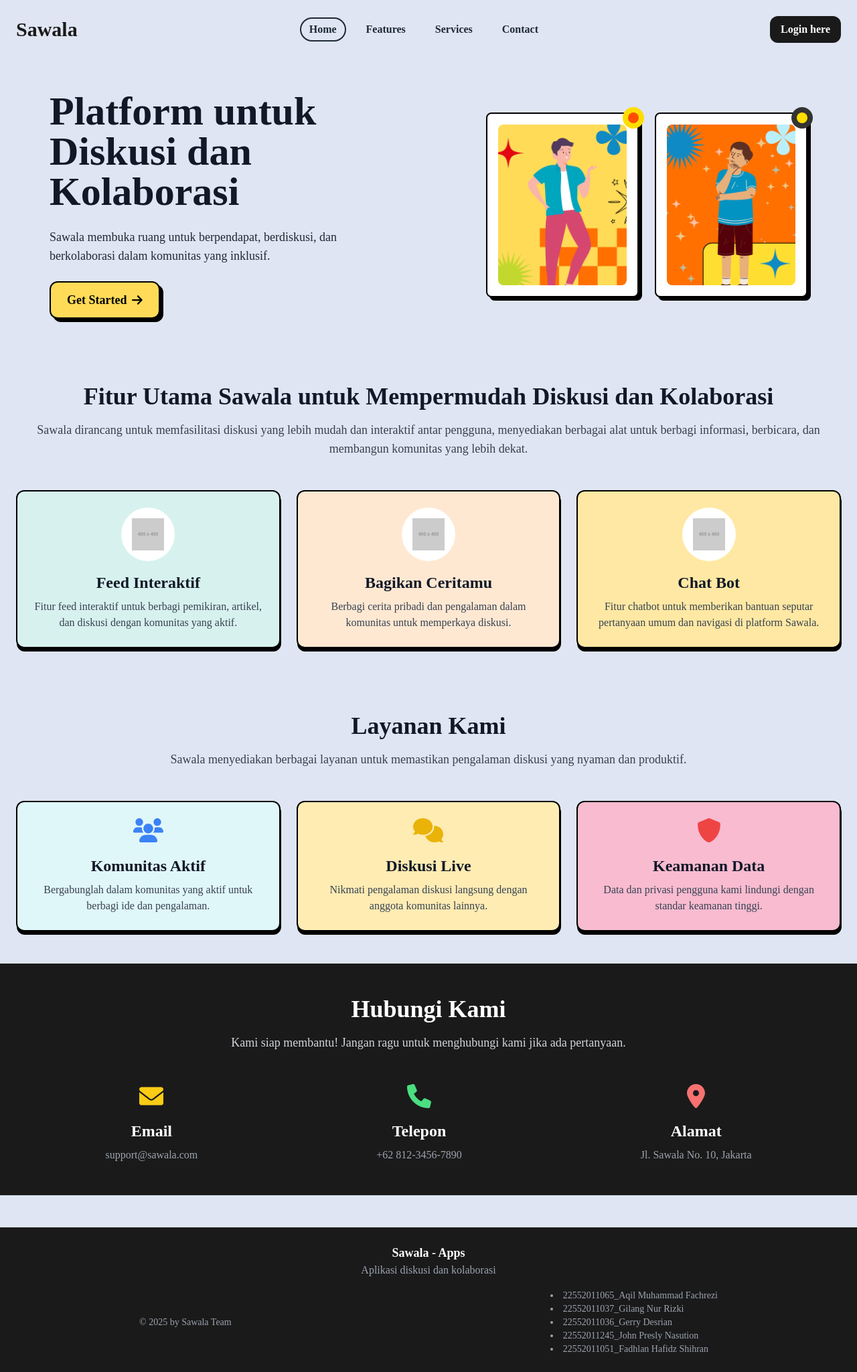
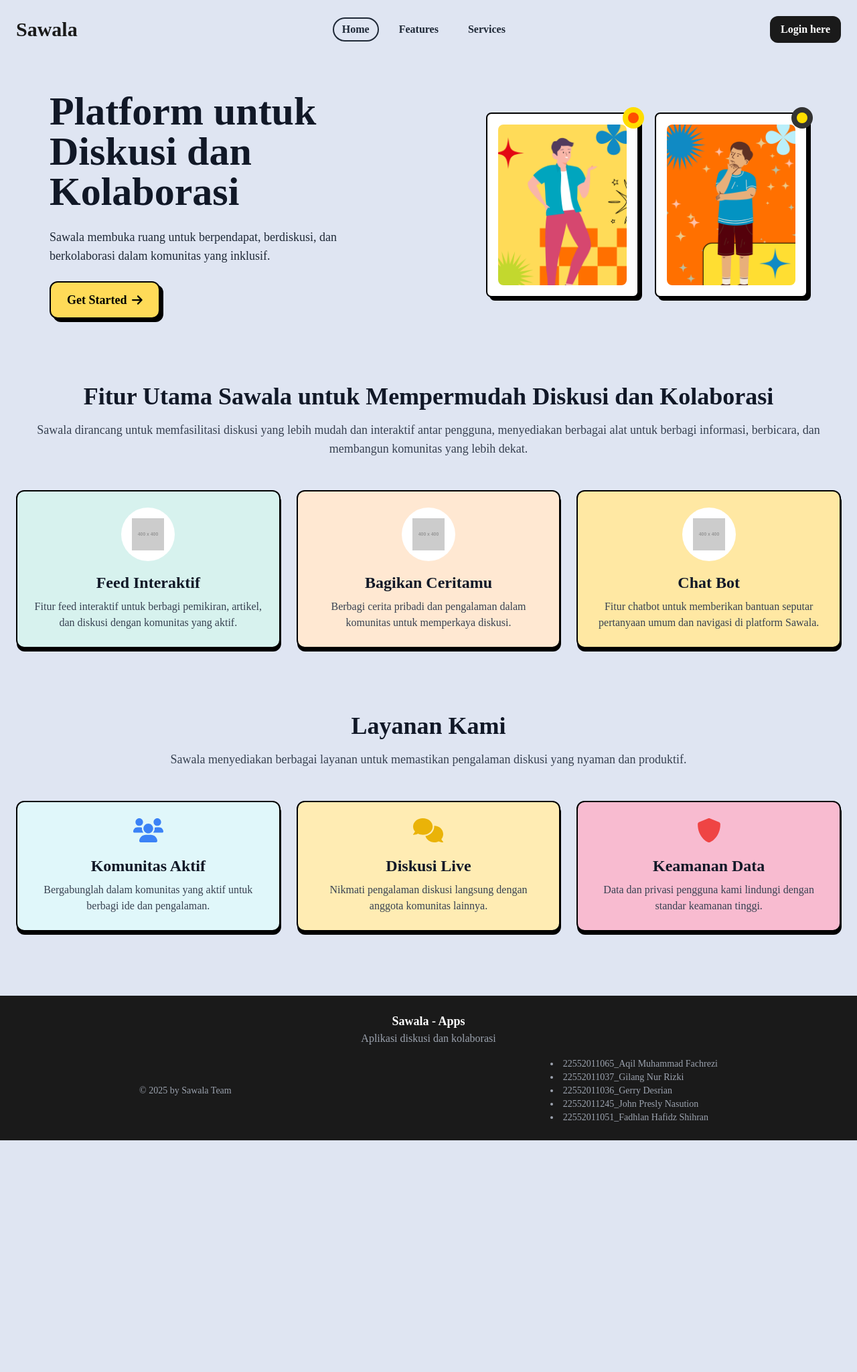
Before and after one commit to Sawala-Apps/Frontend, a PHP site: page / in a window 1280 px wide. Shown: the whole page at 67% size. After the commit the page ends 1703 px from the top, so only its background shows below. Run offline with PHP 8.4, Linux system fonts and the light colour scheme; grey boxes labelled with a size stand in for pictures from a placeholder-image service; some libraries are stand-ins or nearby versions; some web fonts are replaced.

Commit message:
delete contact

```diff
--- a/index.php
+++ b/index.php
@@ -19,7 +19,6 @@
       <a href="#" class="border-2 border-gray-800 rounded-full px-3 py-1 hover:bg-violet">Home</a>
       <a href="#features" class="border-2 border-transparent rounded-full px-3 py-1 hover:font-bold">Features</a>
       <a href="#services" class="border-2 border-transparent rounded-full px-3 py-1 hover:font-bold">Services</a>
-      <a href="#contact" class="border-2 border-transparent rounded-full px-3 py-1 hover:font-bold">Contact</a>
     </nav>
     <a href="pages/login.php" class="px-4 py-2 mt-4 sm:mt-0 bg-[#1A1A1A] text-[#FFFFFF] rounded-xl font-bold hover:bg-[#333333]">
       Login here
@@ -125,30 +124,7 @@
   </div>
 </section>
 
-<!-- Contact Section -->
-<section id="contact" class="py-12 px-6 bg-[#1A1A1A] text-white">
-  <div class="text-center mb-12">
-    <h2 class="text-4xl font-bold mb-4">Hubungi Kami</h2>
-    <p class="text-lg text-gray-300">Kami siap membantu! Jangan ragu untuk menghubungi kami jika ada pertanyaan.</p>
-  </div>
-  <div class="flex flex-col md:flex-row justify-around items-center">
-    <div class="text-center mb-6 md:mb-0">
-      <i class="fas fa-envelope text-4xl text-yellow-400 mb-4"></i>
-      <h3 class="text-2xl font-semibold mb-2">Email</h3>
-      <p class="text-gray-400">support@sawala.com</p>
-    </div>
-    <div class="text-center mb-6 md:mb-0">
-      <i class="fas fa-phone text-4xl text-green-400 mb-4"></i>
-      <h3 class="text-2xl font-semibold mb-2">Telepon</h3>
-      <p class="text-gray-400">+62 812-3456-7890</p>
-    </div>
-    <div class="text-center">
-      <i class="fas fa-map-marker-alt text-4xl text-red-400 mb-4"></i>
-      <h3 class="text-2xl font-semibold mb-2">Alamat</h3>
-      <p class="text-gray-400">Jl. Sawala No. 10, Jakarta</p>
-    </div>
-  </div>
-</section>
+
 <!-- Footer -->
 <?php include 'includes/footer.php'; ?>
 </body>
```
